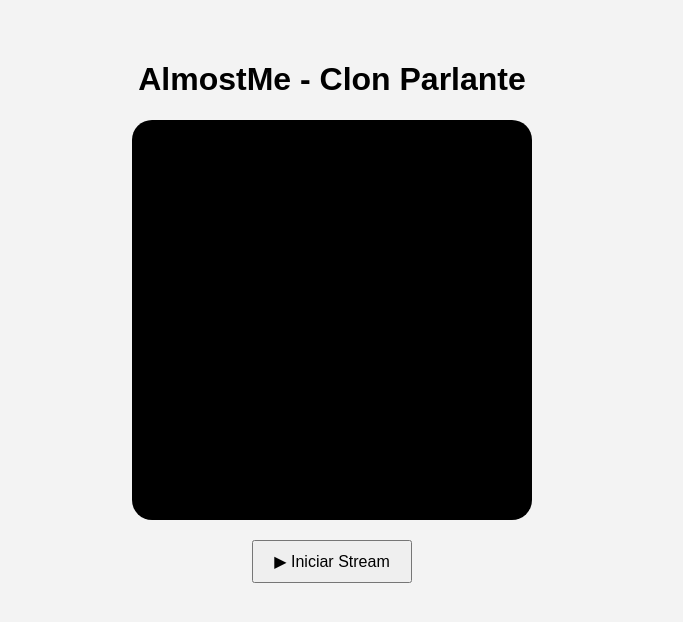
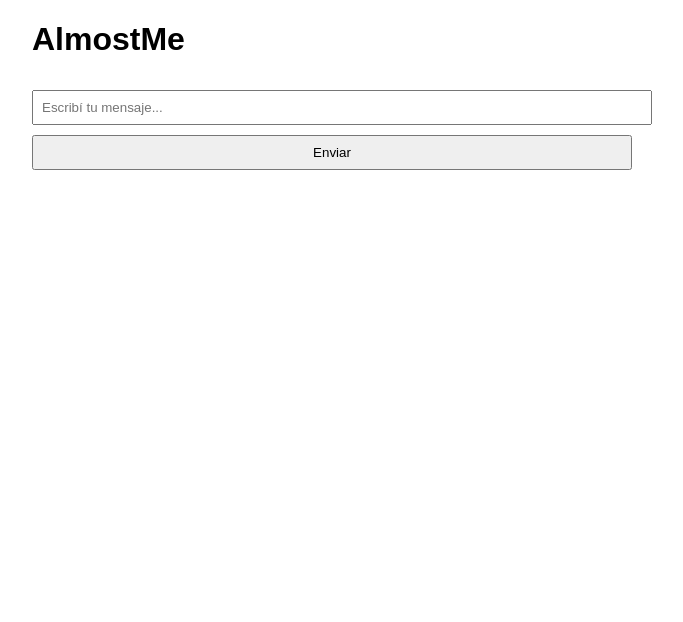
Before and after one commit to jspoleti66/Projects, a Flask app: page / in a window 1280 px wide. Shown: the top 622 px of the page, without its empty margins (308-991 px from the left). Run offline with Flask 3, Linux system fonts and the light colour scheme; parts of the project's set-up code (start-up, migrations or seed data) failed here and were passed over.

Commit message:
Update index.html

```diff
--- a/templates/index.html
+++ b/templates/index.html
@@ -2,35 +2,44 @@
 <html lang="en">
 <head>
   <meta charset="UTF-8" />
-  <meta name="viewport" content="width=device-width, initial-scale=1.0"/>
-  <title>AlmostMe - Clon Interactivo</title>
+  <title>AlmostMe - Clon Parlante</title>
   <style>
-    body {
-      font-family: sans-serif;
-      background: #f3f3f3;
-      padding: 2rem;
-      display: flex;
-      flex-direction: column;
-      align-items: center;
-    }
-    video {
-      width: 400px;
-      height: 400px;
-      background: black;
-      border-radius: 20px;
-      margin-bottom: 20px;
-    }
-    button {
-      padding: 10px 20px;
-      font-size: 1rem;
-    }
+    body { font-family: sans-serif; margin: 20px; }
+    #chat { max-width: 600px; margin: auto; }
+    .message { margin-bottom: 10px; }
+    .user { font-weight: bold; color: #007bff; }
+    .bot { color: #333; }
+    input, button { padding: 8px; margin-top: 10px; width: 100%; }
   </style>
 </head>
 <body>
-  <h1>AlmostMe - Clon Parlante</h1>
-  <video id="talking-video" autoplay playsinline muted></video>
-  <button onclick="startStream()">▶ Iniciar Stream</button>
+  <div id="chat">
+    <h1>AlmostMe</h1>
+    <div id="messages"></div>
+    <input type="text" id="input" placeholder="Escribí tu mensaje..." />
+    <button onclick="sendMessage()">Enviar</button>
+  </div>
 
-  <script src="script.js"></script>
+  <script>
+    async function sendMessage() {
+      const input = document.getElementById("input");
+      const message = input.value;
+      if (!message) return;
+
+      const messagesDiv = document.getElementById("messages");
+      messagesDiv.innerHTML += `<div class="message user">🧑: ${message}</div>`;
+      input.value = "";
+
+      const res = await fetch("/chat", {
+        method: "POST",
+        headers: { "Content-Type": "application/json" },
+        body: JSON.stringify({ message })
+      });
+
+      const data = await res.json();
+      messagesDiv.innerHTML += `<div class="message bot">🤖: ${data.reply}</div>`;
+      messagesDiv.scrollTop = messagesDiv.scrollHeight;
+    }
+  </script>
 </body>
 </html>
```
